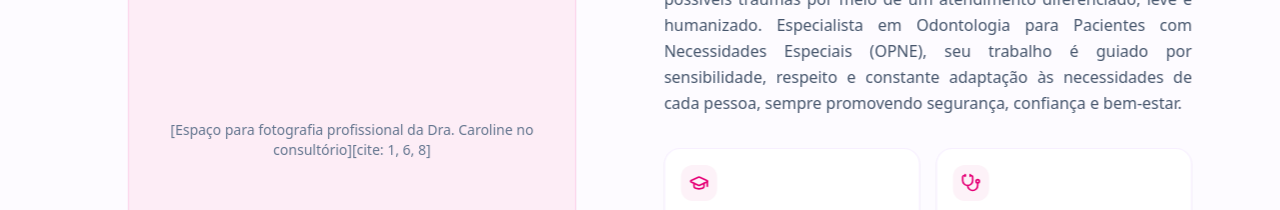
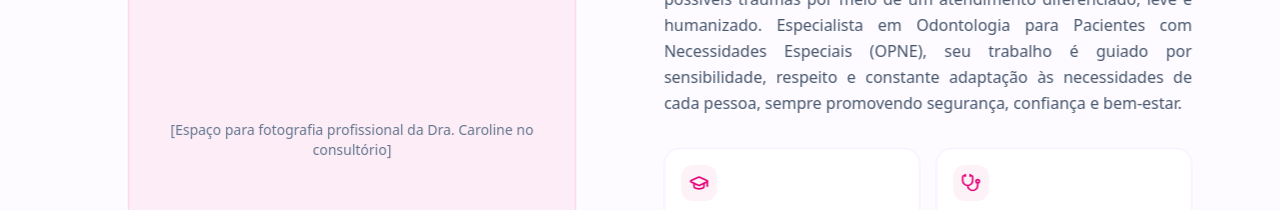
Before and after one commit to samyr-melo/Landing-page-dra-caroline, a Next.js app: page / in a window 1280 px wide. Shown: the part 2600-2810 px from the top of the page. Built offline with nearby package versions, Linux system fonts and the light colour scheme.

Commit message:
update description photo

```diff
--- a/src/components/sections/About/AboutSection.tsx
+++ b/src/components/sections/About/AboutSection.tsx
@@ -34,7 +34,7 @@ export function AboutSection() {
           <ScrollReveal direction="left" className="order-2 lg:order-1">
             <div className="aspect-[4/5] w-full max-w-md mx-auto rounded-3xl bg-pink-100/70 border border-pink-200 flex items-center justify-center p-8 text-center shadow-xs">
               <span className="text-sm font-medium text-slate-500">
-                [Espaço para fotografia profissional da Dra. Caroline no consultório][cite: 1, 6, 8]
+                [Espaço para fotografia profissional da Dra. Caroline no consultório]
               </span>
             </div>
           </ScrollReveal>
```
